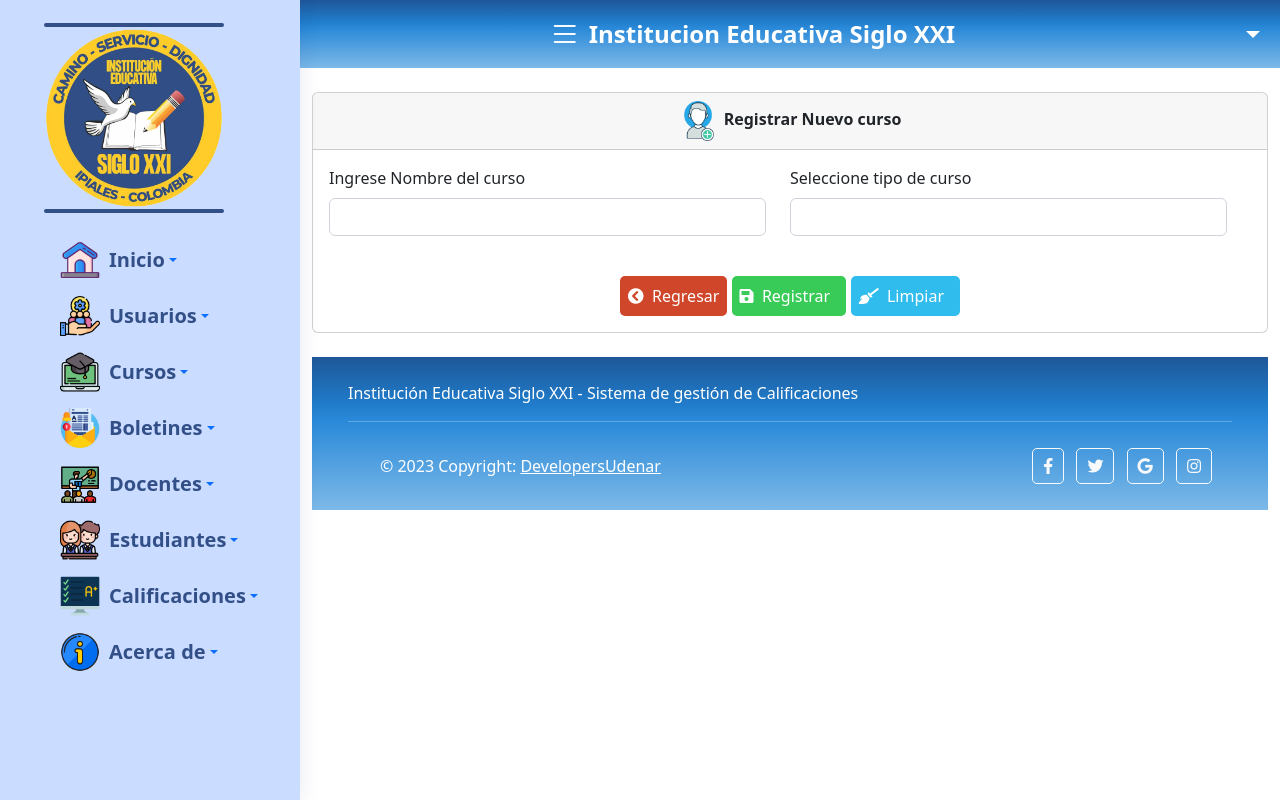
After one commit to karyn2/softAbraham2023, a CodeIgniter 4 app: the page made by app/Views/CursosCrud/newcurso.php in a window 1280 px wide. The commit adds this page. Run offline with PHP 8.4 and a stand-in for CodeIgniter, Linux system fonts and the light colour scheme; the template is opened without the code that fills it, so the values that code supplies are empty; some libraries are stand-ins or nearby versions.

Commit message:
Boton retroceder  @josechalparizan 23/08/2023

```diff
--- a/app/Config/Routes.php
+++ b/app/Config/Routes.php
@@ -33,6 +33,8 @@ $routes->get('/', 'loginController::index');
 
 //lucho
 $routes->get('cursos', 'CursosCrudController::index');
+$routes->get('Nuevocurso', 'CursosCrudController::nuevoCurso');
+$routes->post('guardarCurso', 'CursosCrudController::guardarCursos');
 
 
 
--- a/app/Controllers/CursosController.php
+++ b/app/Controllers/CursosController.php
@@ -16,4 +16,5 @@ class CursosController extends Controller{
         return view($listaCursos);
     }
 
+
 }
--- a/app/Controllers/CursosCrudController.php
+++ b/app/Controllers/CursosCrudController.php
@@ -13,4 +13,7 @@ class CursosCrudController extends BaseController
         return view('CursosCrud\listarcursos', $data);
 
     }
+    public function nuevoCurso(){
+        return view('CursosCrud\newcurso' );
+    }
 }
--- a/app/Views/CursosCrud/listarcursos.php
+++ b/app/Views/CursosCrud/listarcursos.php
@@ -29,7 +29,7 @@
                         <?php endif; ?>
 
                         <div class="text-right">
-                            <a href="<?php echo base_url()?>NuevoEstudiante" type="button" class="btn btn-primary">
+                            <a href="<?php echo base_url()?>Nuevocurso" type="button" class="btn btn-primary">
                             <i class="fas fa-plus" id="pencil-icon" aria-hidden="true"></i>&nbsp;&nbsp;Nuevo curso</a>
                             <br>
                         </div>
--- /dev/null
+++ b/app/Views/CursosCrud/newcurso.php
@@ -0,0 +1,57 @@
+<?php echo $this->extend('layout\layout') ?>
+
+<?php echo $this->section('content') ?>
+
+
+<div class="content container-fluid" ><br>
+    <div class="card" id="contenedor">
+        <div class="card-header text-center" id="titulo">
+        <img src="..\public\img\nuevoUser.png" alt="usuarios"
+                        class="icono-sidebar" /><b>Registrar Nuevo curso</b>
+        </div>
+        <div class="card-body" id="area">
+            <?php if (session()->getFlashdata('mensajeError')): ?>
+                <div class="alert alert-danger mt-2 alert-dismissible fade show">
+                    <?php echo session()->getFlashdata('mensajeError'); ?>
+                    <button type="button" class="btn-close" data-bs-dismiss="alert" aria-label="Close"></button>
+                </div>
+            <?php endif; ?>
+
+            <div class="row">
+            <div class="row mb-3">
+                        <div class="col-md-6">
+                            <label for="numero_telefono" class="form-label">Ingrese Nombre del curso</label>
+                            <input type="text" class="form-control" id="numero_telefono" name="numero_telefono" >
+                        </div>
+                        <div class="col-md-6">
+                            <label for="direccion_residencial" class="form-label">Seleccione tipo de curso</label>
+                            <input type="text" class="form-control" id="direccion_residencial" name="direccion_residencial" >
+                        </div>
+                    </div>
+
+                    <div class="text-center mt-4">
+                        <a href="<?php echo base_url()?>cursos" type="button" class="botonRegresar text-decoration-none">
+                        <i class="fa fa-chevron-circle-left" aria-hidden="true"></i>&nbsp;&nbsp;Regresar</a>
+                        <button  onclick="RegistrarEstudiante()" class="botonRegistrar"
+                        type="button" >
+                            <i class="fas fa-save"></i>&nbsp; Registrar &nbsp;
+                        </button>
+                        <button class="botonLimpiar" type="reset">
+                            <i class="fas fa-broom"></i>&nbsp; Limpiar &nbsp;
+                        </button>
+                    </div>
+
+
+
+
+        </div>
+
+
+
+    </div>
+</div>
+
+<script src="https://code.jquery.com/jquery-3.5.1.min.js"></script>
+
+
+<?php echo $this->endSection() ?>
```
